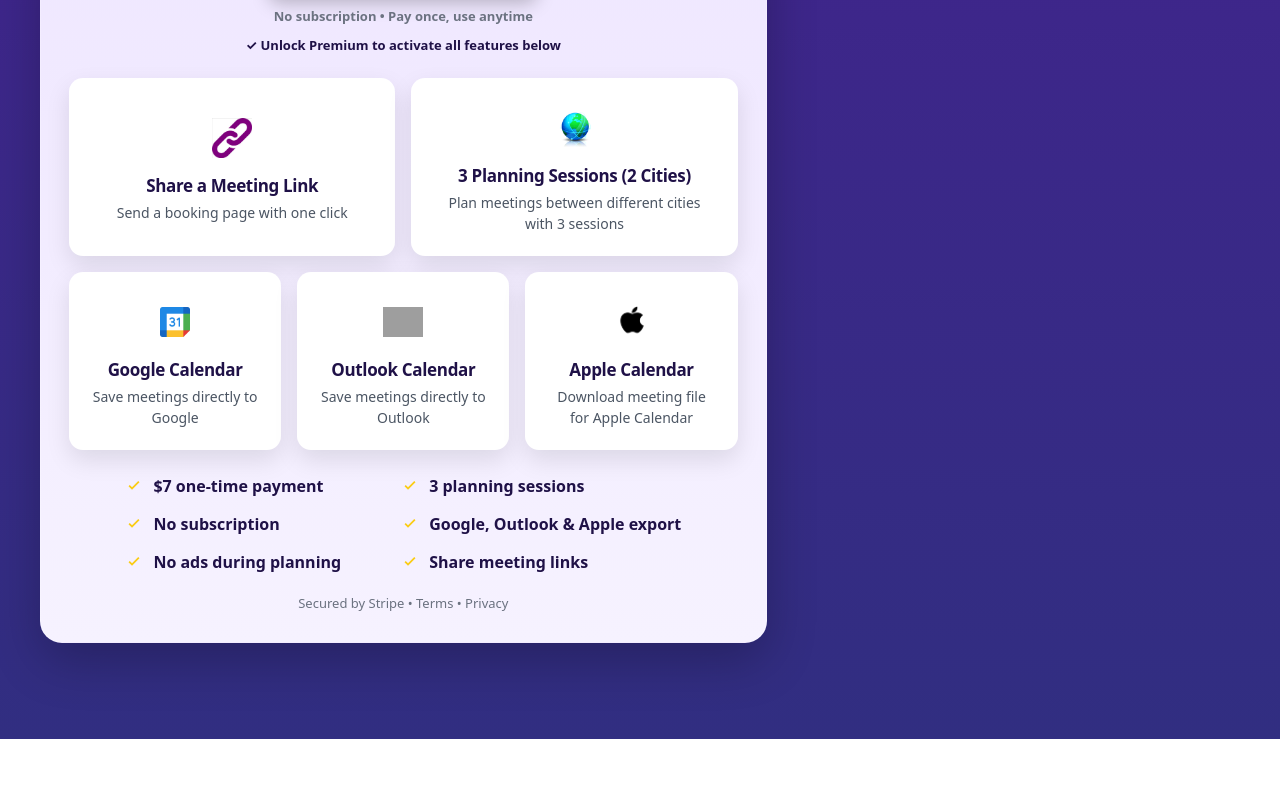
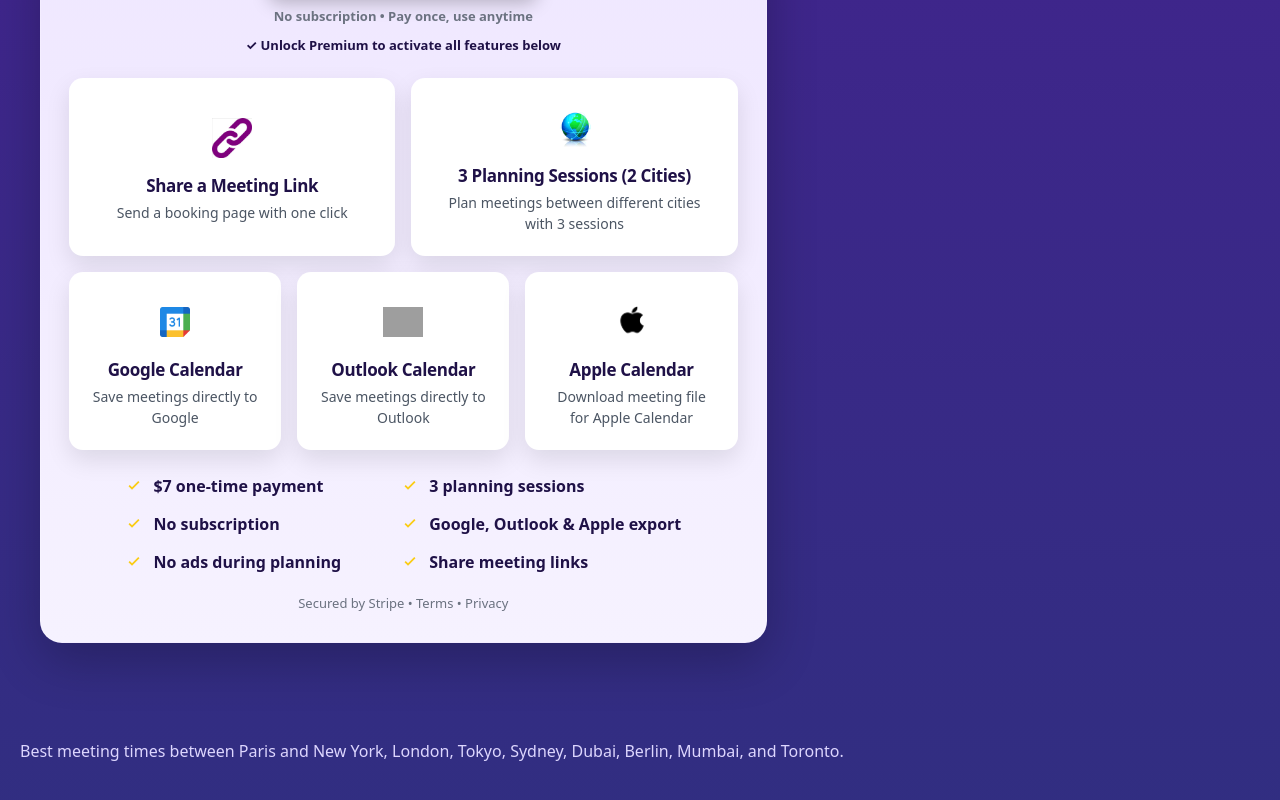
Before and after one commit to techtalk1282/Best-Meeting-Time, a Next.js app: page /best-meeting-time-paris in a window 1280 px wide. Shown: the part 879-1679 px from the top of the page. Before the commit the page ends 1618 px from the top, so only its background shows below. Built offline with nearby package versions, Linux system fonts and the light colour scheme; grey boxes are pictures that could not be loaded.

Commit message:
feat(seo): add keyword expansion block to Paris page for ranking boost

```diff
--- a/app/best-meeting-time-paris/page.tsx
+++ b/app/best-meeting-time-paris/page.tsx
@@ -106,6 +106,16 @@ export default function ParisMeetingPage() {
             ))}
           </div>
         </div>
+        {/* SEO BOOST */}
+<p
+  style={{
+    marginTop: "40px",
+    color: "#ddd6fe",
+    lineHeight: "1.6",
+  }}
+>
+  Best meeting times between Paris and New York, London, Tokyo, Sydney, Dubai, Berlin, Mumbai, and Toronto.
+</p>
       </main>
     </div>
   );
```
